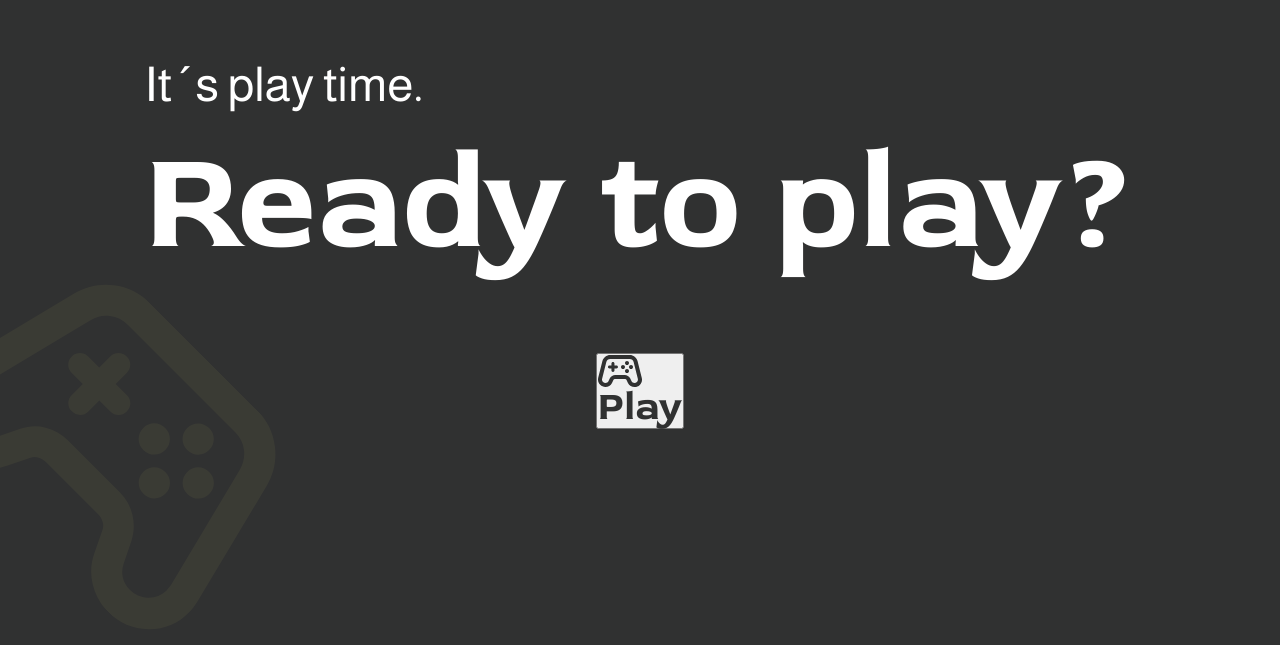
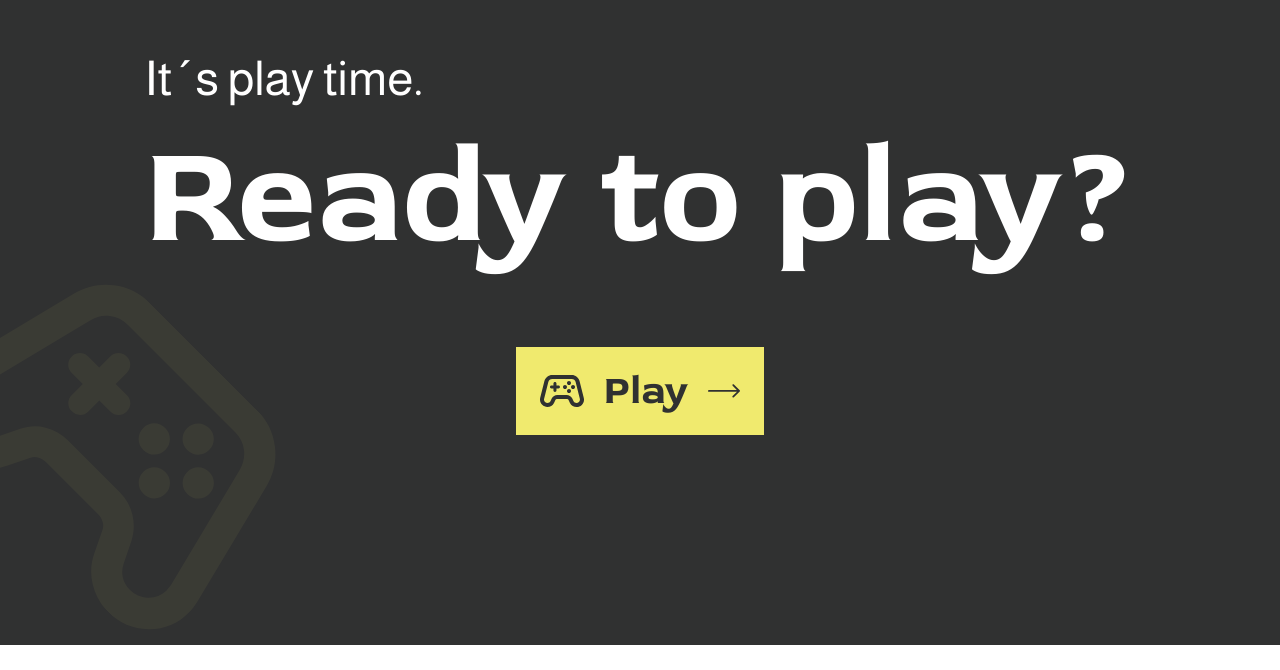
Before and after one commit to enricohoffmann/memory, a website built with Vite: page index.html in a window 1280 px wide. Shown: the part 155-825 px from the top of the page. Built offline with nearby package versions, Linux system fonts and the light colour scheme.

Commit message:
Refactors button component and styles for consistency
Unifies button markup and CSS by adopting a more consistent naming convention, improving maintainability and scalability. Enables dynamic button text and theme support, and enhances home play button hover effects for a more polished user experience.

```diff
--- a/src/components/button.component.ts
+++ b/src/components/button.component.ts
@@ -35,26 +35,29 @@ export class ButtonComponent {
 
     private getHomePlayButtonTemplate(): string {
         return /* html */ `
-            <div class='home-start-btn__icon home-start-btn__icon--left'></div>
-            <span class='home-start-btn__text'>Play</span>
-            <div class='home-start-btn__arrow'>
-                <div class='home-start-btn__arrow-icon home-start-btn__arrow-icon--default'></div>
-                <div class='home-start-btn__arrow-icon home-start-btn__arrow-icon--hover'></div>
+            <div class='button--homePlay-btn__icon-left'></div>
+            <span class='button--homePlay-btn__text'>${this.config.text}</span>
+            <div class='button__icons'>
+                <div class='button__icons--homePlay-btn button__icons--homePlay-btn--default'></div>
+                <div class='button__icons--homePlay-btn button__icons--homePlay-btn--hover'></div>
             </div>
         `;
     }
 
     private getButtonWithIconTemplate(): string {
         return /* html */ `
-            <div src='/src/assets/icons/setting-game.svg' ></div>
-            <span>Start</span>
+            <div class='button-icons-left button-icons-left--${this.config.theme}'>
+                <div class='button-icon-left-default'></div>
+                <div class='button-icon-left-hover'></div>
+            </div>
+            <span class='button-text button-text--${this.config.theme}'>${this.config.text}</span>
         `;
     }
 
 
     private getButtonTemplate(): string {
         return /*html*/ `
-            <span class='home-start-btn__text'>${this.config.text}</span>
+            <span class='button-text button-text--${this.config.theme}'>${this.config.text}</span>
         `;
     }
 
--- a/src/styles/components/_button.scss
+++ b/src/styles/components/_button.scss
@@ -1,6 +1,118 @@
 @use '../abstract/mixins' as mixins;
 @use '../abstract/variables' as var;
 @use '../abstract/functions' as fct;
+
+
+
+.button {
+    border: unset;
+    cursor: pointer;
+
+    &--homePlay-btn {
+        background-color: var.$secondaryYellow;
+        padding: 24px;
+        transition: transform 125ms ease-in;
+        @include mixins.setup-display-flex(row, center, center, 20px);
+
+        &__icon-left {
+            background-position: center;
+            background-size: contain;
+            background-repeat: no-repeat;
+            outline: none;
+            border: none;
+            background-color: transparent;
+            width: 44px;
+            height: 32px;
+            transition: transform 100ms ease-in;
+            background-image: url('/src/assets/icons/stadia_controller.svg');
+        }
+
+        &__text {
+            @include mixins.setup-font("RedRose", 40px, 700, var.$designBlack);
+        }
+
+    }
+
+
+
+    &__icons {
+        width: 32px;
+        height: 20px;
+        position: relative;
+
+        &--homePlay-btn {
+            position: absolute;
+            left: 0;
+            top: 0;
+            inset: 0;
+            background-position: center;
+            background-size: contain;
+            background-repeat: no-repeat;
+            outline: none;
+            border: none;
+            background-color: transparent;
+            transition: opacity 125ms ease-in;
+
+            &--default {
+                background-image: url('/src/assets/icons/arrow-sm.svg');
+                opacity: 1;
+            }
+
+            &--hover {
+                background-image: url('/src/assets/icons/arrow-lg.svg');
+                opacity: 0;
+            }
+        }
+    }
+
+
+
+
+    &:hover {
+
+        &.button--homePlay-btn {
+            transform: scale(1.1);
+
+            .button--homePlay-btn__icon-left {
+                transform: rotate(-20deg);
+            }
+
+            .button__icons--homePlay-btn--default {
+                opacity: 0;
+            }
+
+            .button__icons--homePlay-btn--hover {
+                opacity: 1;
+            }
+
+        }
+
+
+
+
+
+    }
+}
+
+
+
+
+
+/* .home-start-btn__icon--left {
+            transform: rotate(-20deg);
+        }
+
+        .home-start-btn__arrow-icon {
+            &--default {
+                opacity: 0;
+            }
+
+            &--hover {
+                opacity: 1;
+            }
+        } */
+
+
 
 
 .home-start-btn {
@@ -210,7 +322,7 @@
 
         .theme-btn__icon {
 
-            &--visible{
+            &--visible {
                 background-image: url('/src/assets/icons/da-project-exit-icon.svg');
             }
         }
@@ -232,7 +344,7 @@
 
         .theme-btn__icon {
 
-            &--visible{
+            &--visible {
                 background-image: url('/src/assets/icons/food-exit-icon.svg');
             }
         }
@@ -253,6 +365,6 @@
     box-shadow: 3px 3px 5px 0px rgba(0, 0, 0, 0.20);
 
     span {
-        color: rgba(255,255,255,1);
+        color: rgba(255, 255, 255, 1);
     }
 }
--- a/src/views/home.view.ts
+++ b/src/views/home.view.ts
@@ -44,7 +44,7 @@ export class HomeView {
         const btnContainer: Element | null = homeSection.querySelector('.home-section__home-btn-container');
         if (btnContainer) {
 
-            const btnConfig: ButtonConfig = { variant: 'homePlay-btn' };
+            const btnConfig: ButtonConfig = { variant: 'homePlay-btn', text: 'Play' };
             const button: ButtonComponent = new ButtonComponent(btnConfig, () => this.onButtonClick());
             btnContainer.appendChild(button.renderButton());
         }
```
